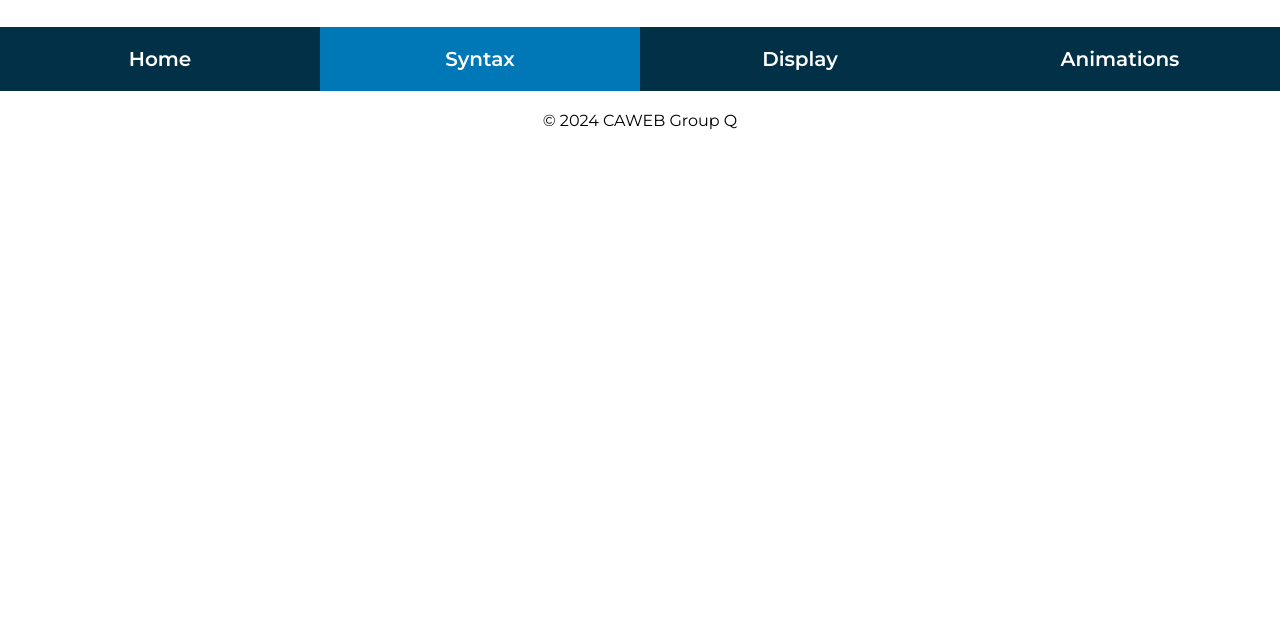
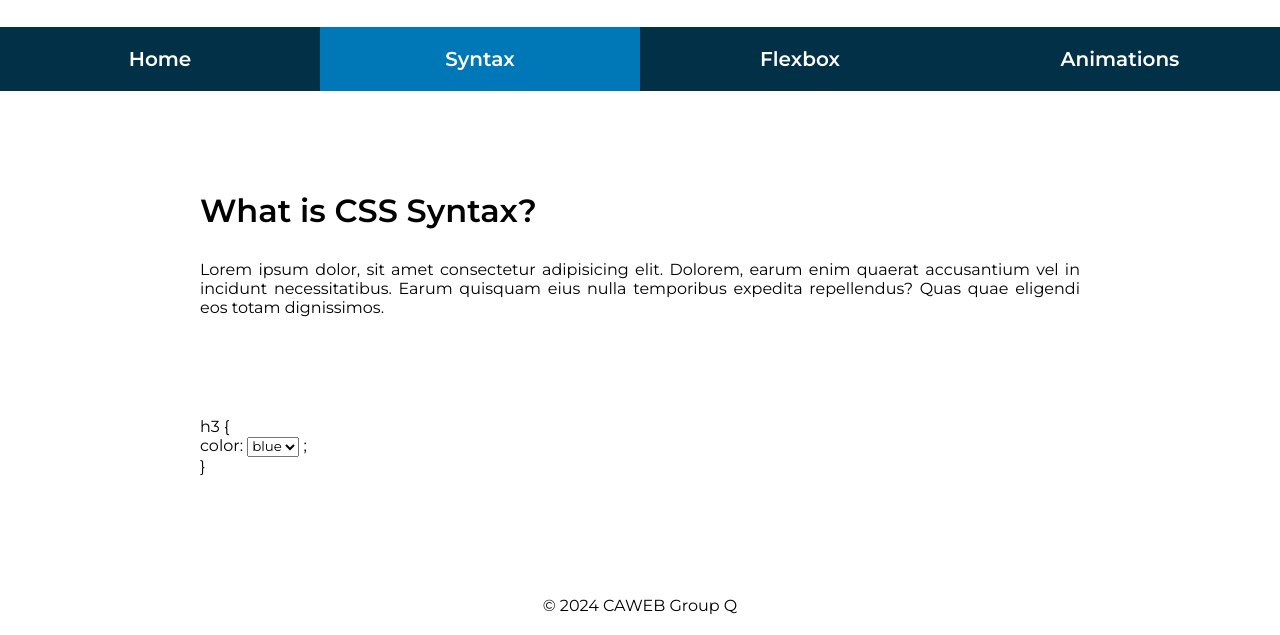
Before and after one commit to toriajane/MiniProject, a plain HTML site: page pages/syntax.html in a window 1280 px wide. Shown: the part 263-898 px from the top of the page. Before the commit the page ends 800 px from the top, so only its background shows below. Drawn offline with Linux system fonts and the light colour scheme.

Commit message:
file names

```diff
--- /dev/null
+++ b/css/syntax_styles.css
@@ -0,0 +1,13 @@
+.syntax-text {
+  margin: 100px 200px 100px;
+  display: flex;
+  flex-direction: column;
+  text-align: justify;
+  gap: 30px;
+}
+
+.syntax-interactive {
+  display: flex;
+  flex-direction: row;
+  margin: 100px 200px 100px;
+}
--- a/pages/syntax.html
+++ b/pages/syntax.html
@@ -5,6 +5,7 @@
     <meta name="viewport" content="width=device-width, initial-scale=1.0" />
     <title>Syntax</title>
     <link rel="stylesheet" href="/css/styles.css" />
+    <link rel="stylesheet" href="/css/syntax_styles.css" />
     <link rel="preconnect" href="https://fonts.googleapis.com" />
     <link rel="preconnect" href="https://fonts.gstatic.com" crossorigin />
     <link
@@ -22,10 +23,32 @@
       <ul>
         <li><a href="/index.html">Home</a></li>
         <li><a class="active" href="/pages/syntax.html">Syntax</a></li>
-        <li><a href="/pages/display.html">Display</a></li>
+        <li><a href="/pages/flexbox.html">Flexbox</a></li>
         <li><a href="/pages/animations.html">Animations</a></li>
       </ul>
     </nav>
+
+    <div class="syntax-text">
+      <h1>What is CSS Syntax?</h1>
+      <p>
+        Lorem ipsum dolor, sit amet consectetur adipisicing elit. Dolorem, earum
+        enim quaerat accusantium vel in incidunt necessitatibus. Earum quisquam
+        eius nulla temporibus expedita repellendus? Quas quae eligendi eos totam
+        dignissimos.
+      </p>
+    </div>
+    <div class="syntax-interactive">
+      <div class="syntax-option">
+        <p>
+          h3 { <br />
+          color:
+          <select>
+            <option>blue</option>
+          </select>
+          ; <br />}
+        </p>
+      </div>
+    </div>
   </body>
   <footer>© 2024 CAWEB Group Q</footer>
 </html>
```
Also changed, not shown: index.html (+1 -1 lines), pages/animations.html (+1 -1 lines), pages/flexbox.html (renamed from pages/display.html, +5 -2 lines).
